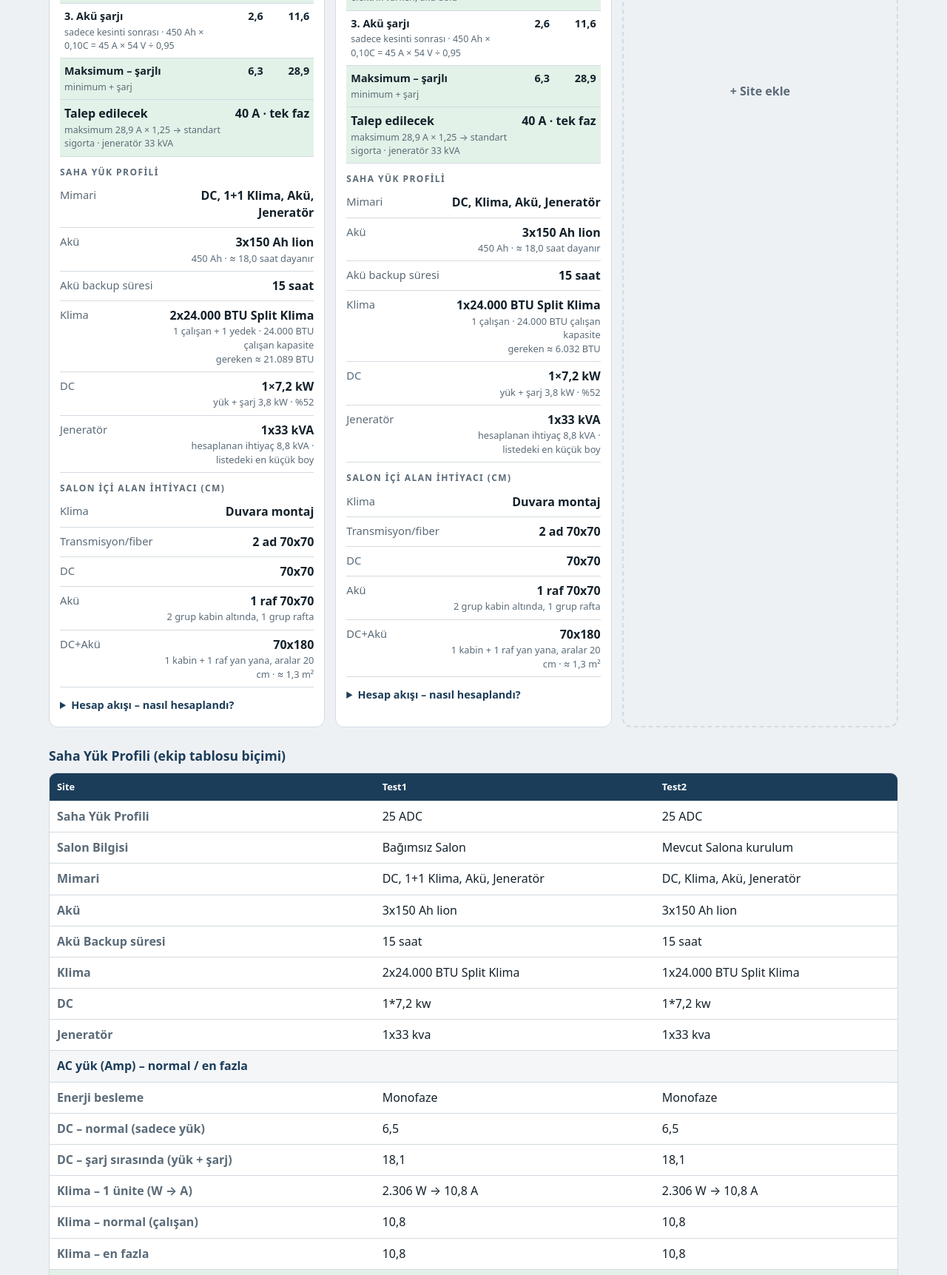
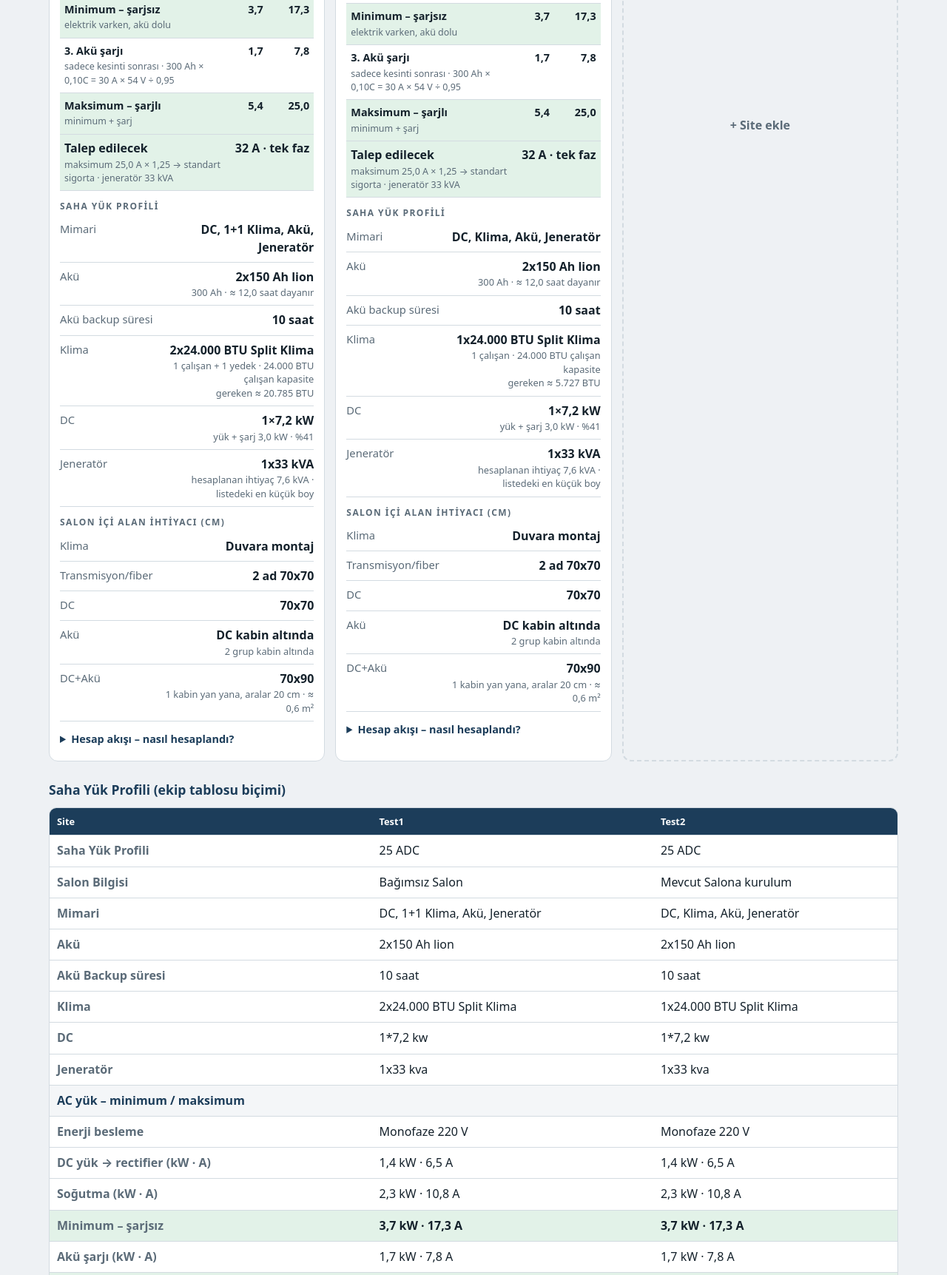
Before and after one commit to halameri/saha-kesif, a plain HTML site: page hesap/index.html in a window 1280 px wide. Shown: the part 1077-2800 px from the top of the page at 74% size. Drawn offline with Linux system fonts and the light colour scheme.

Commit message:
hesap son sürüm: 10 saat varsayılan, ekip tablosu min/max kW·A, talep formu metni
Co-Authored-By: Claude Opus 5.5 <noreply@anthropic.com>
Claude-Session: https://claude.ai/code/session_014McHzpyekSeKiqA1W6h9q2

```diff
--- a/hesap/index.html
+++ b/hesap/index.html
@@ -177,7 +177,7 @@ details.assume summary{cursor:pointer;padding:12px 14px;font-weight:700}
  <button role="tab" data-tab="rehber" aria-selected="false"><svg viewBox="0 0 24 24" aria-hidden="true"><path d="M13 2L4 14h7l-1 8 9-12h-7z"/></svg>kW · kVA</button>
 </nav>
 <section id="tab-hesap" class="tabp">
-<p class="lead">Her site için <b>DC yükü</b> ve <b>salon</b> bilgisini gir. Akü, klima, DC sistem, jeneratör ve AC yük ekibin Saha Yük Profili tablosundaki yönteme göre kendiliğinden çıkar.</p>
+<p class="lead">Her site için <b>DC yükü</b> ve <b>salon</b> bilgisini gir. Akü, DC sistem, klima, jeneratör ve AC yük kendiliğinden çıkar: akü ve DC ekibin Saha Yük Profili yöntemiyle, klima TT Klima Talep Formu ve Arçelik kataloğuyla, AC yük minimum (şarjsız) ve maksimum (şarjlı) olarak.</p>
 <details class="how"><summary><b>Sonuçlar nasıl okunur?</b> (Normal, En fazla, Talep)</summary><ol>
  <li><b>Normal (min):</b> Elektrik varken, akü doluyken şebekeden çekilen akım. Sadece DC yük + çalışan klima.<br><small>Örnek: 20 A DC → 20 × 54 V ÷ 0,95 = 1.137 W → 220 V'ta ≈ 5,2 A. 24.000 BTU split klima: 24.000 ÷ 9,5 EER = 2.526 W → ≈ 11,5 A. Normal ≈ 5,2 + 11,5 ≈ 17 A.</small></li>
  <li><b>Soğutma – Klima Talep Formu (varsayılan):</b> Isı = DC yük + redresör kaybı (şarj dahil, verim 0,9) + bağımsız salonda salon ısı kazancı (m² × 462 + kişi × 600 BTU/h). Toplam kW × 860 = kcal/h → bir üst standart klima (6.000 / 12.000 / 20.000 / 28.000 / 38.000 kcal/h). Tüketim Arçelik kataloğundan: 24.000 BTU split 2.306 W (10,8 A); salon tipi 47.000 BTU 4.950 W (8 A/faz); daha büyük DX: BTU ÷ 9,5.</li>
@@ -208,8 +208,8 @@ details.assume summary{cursor:pointer;padding:12px 14px;font-weight:700}
 const DEF_A={dcv:54,eff:0.95,chg:0.1,chgMax:0,
  dod:1,aging:1,dodPb:1,agingPb:1,liStd:150,liMax:8,pbMin:2,batMax:4,
  liSizes:"50; 100; 150; 200; 300",pb2Sizes:"200; 300; 400; 500; 600; 800; 1000; 1200; 1500; 2000; 2500; 3000",pb12Sizes:"100; 150; 190; 200",
- hSmall:15,hBig:10,hLimit:100,
- roomW:2000,coolM:1.2,splitMin:24000,cool:"form",fM2:30,fKisi:2,fBolge:462,fEff:0.9,pue:1.7,splitEer:9.5,dxEer:10,dxStd:38000,acAll:0,av:3,
+ hSmall:10,hBig:10,hLimit:100,
+ roomW:2000,coolM:1.2,splitMin:24000,cool:"form",fM2:30,fKisi:2,fBolge:462,fEff:0.9,pue:1.7,splitEer:9.5,dxEer:10,dxStd:38000,acAll:0,av:4,
  rects:"7,2; 72",v1:220,v3:380,monoMax:63,dcMonoMax:10,safety:1.25,gmax:0.8,derate:0.9,gens:"33,45,60,80,100,150,200,250,300,400,500",
  svc:80,manW:60,manH:175,trN:2,trW:70,trD:70,trH:200,dcH:200,rackH:100,dxH:195,dxW:130,dxD:75,dxFront:1,dcBigW:60,dcBigD:60,lineGap:20,cabW:70,cabD:70,cabG:2,rackW:70,rackD:70,rackG:2};
 const A_LABELS=[
@@ -231,7 +231,7 @@ const AC={split:{label:"Split",unit:"BTU",sizes:[12000,18000,24000,30000,36000,4
 const DEF_ROWS=[{name:"Test1",dc:"25",salon:"bag",hours:"",ac:"",acs:"",acn:"",bt:"",mod:"",rect:""},{name:"Test2",dc:"25",salon:"mev",hours:"",ac:"",acs:"",acn:"",bt:"",mod:"",rect:""}];
 const KEY="enerji-yuk-hesabi-v4",OLDKEY="enerji-yuk-hesabi-v3";
 let st=load();
-function load(){try{const s=JSON.parse(localStorage.getItem(KEY));if(s&&s.rows){const sa={...DEF_A,...s.a};if(sa.av!==3){sa.acAll=0;sa.cool="form";sa.av=3}return{a:sa,rows:s.rows}}}catch(e){}
+function load(){try{const s=JSON.parse(localStorage.getItem(KEY));if(s&&s.rows){const sa={...DEF_A,...s.a};if(sa.av!==4){sa.acAll=0;sa.cool="form";sa.hSmall=10;sa.av=4}return{a:sa,rows:s.rows}}}catch(e){}
   /* eski sürümden sadece siteleri al (kabuller değişti) */
   try{const o=JSON.parse(localStorage.getItem(OLDKEY));if(o&&o.rows&&o.rows.length)return{a:{...DEF_A},rows:o.rows.map(r=>({name:r.name,dc:r.dc,salon:r.scheme==="N+1"?"bag":"mev",hours:r.hours||"",ac:r.ac==="hassas"?"dx":"",acs:"",bt:r.bt||"",mod:r.mod||"",rect:""}))}}catch(e){}
   return{a:{...DEF_A},rows:DEF_ROWS.map(r=>({...r}))}}
@@ -358,7 +358,7 @@ const kw=x=>x.toLocaleString("tr-TR",{maximumFractionDigits:1});
 const batTxt=c=>`${c.mods}x${c.mod} Ah ${BAT[c.B.t].short}`;
 const acTxt=c=>`${c.acN}x${f(c.acs,0)} ${AC[c.acT].name}`;
 const besl=c=>c.tri?"Trifaze":"Monofaze";
-const totKW=c=>c.dcW/1000+(c.tri?1.732*st.a.v3:st.a.v1)*c.acA/1000*0.8;
+const totKW=c=>(c.dcW+c.acWmax)/1000,minKW=c=>(c.dcWn+c.acWn)/1000;
 
 /* ---- hesap akışı ---- */
 const IC={
@@ -439,10 +439,10 @@ function cardHtml(r,i){
 function teamRows(){const cs=st.rows.map(r=>({r,c:calc(r)}));const v=(fn)=>cs.map(({r,c})=>c?fn(c,r):"");
   return [["Site",cs.map(x=>x.r.name||"")],["Saha Yük Profili",v(c=>`${f(c.dc,0)} ADC`)],["Salon Bilgisi",v(c=>c.bag?"Bağımsız Salon":"Mevcut Salona kurulum")],["Mimari",v(mimari)],
    ["Akü",v(batTxt)],["Akü Backup süresi",v(c=>`${f(c.h,0)} saat`)],["Klima",v(acTxt)],["DC",v(c=>`${c.units}*${kw(c.rSize)} kw`)],["Jeneratör",v(c=>c.gen?`1x${c.gen} kva`:"–")],
-   ["AC yük (Amp) – normal / en fazla",v(()=>"")],["Enerji besleme",v(besl)],["DC – normal (sadece yük)",v(c=>f(c.dcAn,1))],["DC – şarj sırasında (yük + şarj)",v(c=>f(c.dcA,1))],["Klima – 1 ünite (W → A)",v(c=>`${f(c.unitW,0)} W → ${f(c.unitA,1)} A`)],["Klima – normal (çalışan)",v(c=>f(c.acAn,1))],["Klima – en fazla",v(c=>f(c.acA,1))],["Normal (min) – şarjsız",v(c=>f(c.totN,1)+(c.tri?" (faz başı)":""))],["Toplam – en fazla (şarj dahil)",v(c=>f(c.tot,1)+(c.tri?" (faz başı)":""))],["Toplam güç (kW)",v(c=>f(totKW(c),1))],["Toplam görünür güç (kVA)",v(c=>f(c.kva,1))],["Talep edilecek sigorta",v(c=>`${c.brk} A`)],["",v(()=>"")],["Salon içi Alan İhtiyacı",v(()=>"")],["Klima",v(c=>area(c).kl.txt)],["Transmisyon/fiber",v(c=>area(c).tr)],["DC",v(c=>area(c).dc)],["Akü",v(c=>area(c).aku)],["DC+Akü",v(c=>area(c).line)]]}
+   ["AC yük – minimum / maksimum",v(()=>"")],["Enerji besleme",v(c=>c.tri?"Trifaze (A faz başı)":"Monofaze 220 V")],["DC yük → rectifier (kW · A)",v(c=>`${f(c.dcWn/1000,1)} kW · ${f(c.dcAn,1)} A`)],["Soğutma (kW · A)",v(c=>`${f(c.acWn/1000,1)} kW · ${f(c.acAn,1)} A`)],["Minimum – şarjsız",v(c=>`${f(minKW(c),1)} kW · ${f(c.totN,1)} A`)],["Akü şarjı (kW · A)",v(c=>`${f((c.dcW+c.acWmax-c.dcWn-c.acWn)/1000,1)} kW · ${f(c.tot-c.totN,1)} A`)],["Maksimum – şarjlı",v(c=>`${f(totKW(c),1)} kW · ${f(c.tot,1)} A`)],["Talep edilecek sigorta",v(c=>`${c.brk} A ${c.tri?"3 faz":"tek faz"}`)],["",v(()=>"")],["Salon içi Alan İhtiyacı",v(()=>"")],["Klima",v(c=>area(c).kl.txt)],["Transmisyon/fiber",v(c=>area(c).tr)],["DC",v(c=>area(c).dc)],["Akü",v(c=>area(c).aku)],["DC+Akü",v(c=>area(c).line)]]}
 function summary(){if(window.onCalcChange)try{onCalcChange()}catch(e){console.error(e)}const R=teamRows();
   document.getElementById("sumH").innerHTML=`<tr><th>${R[0][0]}</th>${R[0][1].map(n=>`<th>${esc(n)}</th>`).join("")}</tr>`;
-  document.getElementById("sumB").innerHTML=R.slice(1).map(([k,vals])=>`<tr class="${k==="AC yük (Amp) – normal / en fazla"||k==="Salon içi Alan İhtiyacı"?"sec":""}${k.startsWith("Toplam –")||k.startsWith("Normal (min)")||k==="Talep edilecek sigorta"||k.startsWith("Toplam güç")||k.startsWith("Toplam görünür")?" kk":""}"><td>${k}</td>${vals.map(x=>`<td>${esc(x)}</td>`).join("")}</tr>`).join("")}
+  document.getElementById("sumB").innerHTML=R.slice(1).map(([k,vals])=>`<tr class="${k==="AC yük – minimum / maksimum"||k==="Salon içi Alan İhtiyacı"?"sec":""}${k.startsWith("Minimum")||k.startsWith("Maksimum")||k==="Talep edilecek sigorta"?" kk":""}"><td>${k}</td>${vals.map(x=>`<td>${esc(x)}</td>`).join("")}</tr>`).join("")}
 function renderCard(i){const el=document.querySelector(`.card[data-i="${i}"] .res`);if(!el)return render();const t=document.createElement("div");t.innerHTML=cardHtml(st.rows[i],i);const op=el.querySelector("details.det")?.open;el.innerHTML=t.querySelector(".res").innerHTML;if(op)el.querySelector("details.det").open=true;
   const card=el.closest(".card"),dcn=num(st.rows[i].dc);card.querySelector('[data-k="hours"]').placeholder=dcn>0?defHours(dcn):st.a.hSmall;
   const c=calc(st.rows[i]);if(c){card.querySelector('[data-k="acs"]').placeholder=c.autoS;card.querySelector('[data-k="acn"]').placeholder=c.autoN;card.querySelector(".acl").textContent=`Klima kapasitesi (${AC[c.acT].unit})`;card.querySelector('[data-k="acA"]').placeholder=Math.round(c.autoA*10)/10}summary()}
```
